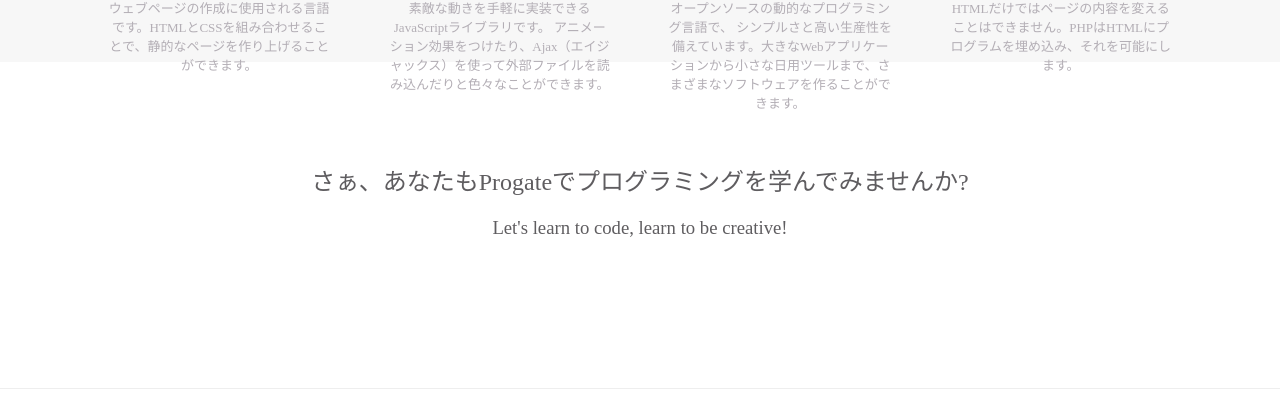
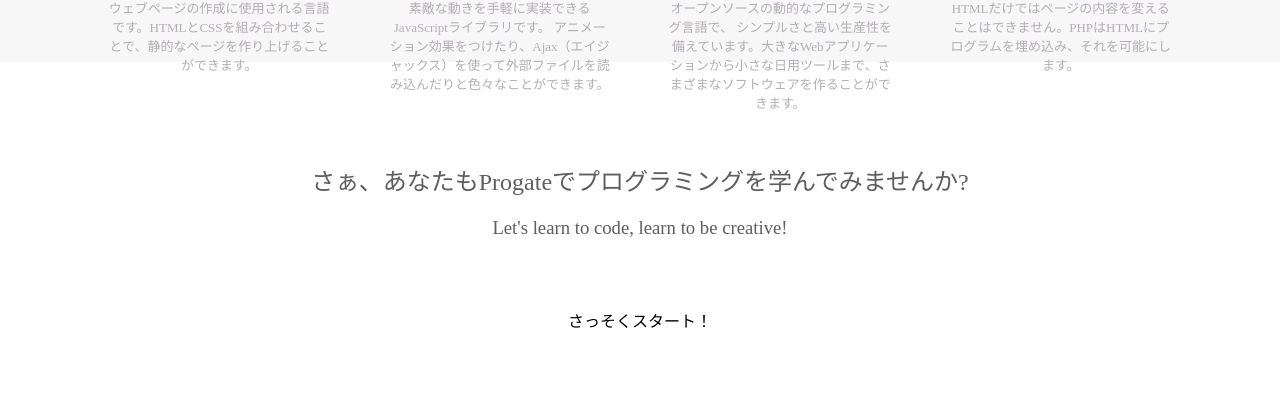
Before and after one commit to crematis/crematis.github.io, a plain HTML site: page index.html in a window 1280 px wide. Shown: the part 1184-1587 px from the top of the page. Drawn offline with Linux system fonts and the light colour scheme.

Commit message:
Update index.html
<span　class="btn ">さっそくスタート！</span>

```diff
--- a/index.html
+++ b/index.html
@@ -77,7 +77,7 @@
         <h2>さぁ、あなたもProgateでプログラミングを学んでみませんか?</h2>
         <h3>Let's learn to code, learn to be creative!</h3>
       </div>
-
+      <span　class="btn ">さっそくスタート！</span>
     </div>
   </div>
   <footer>
```
